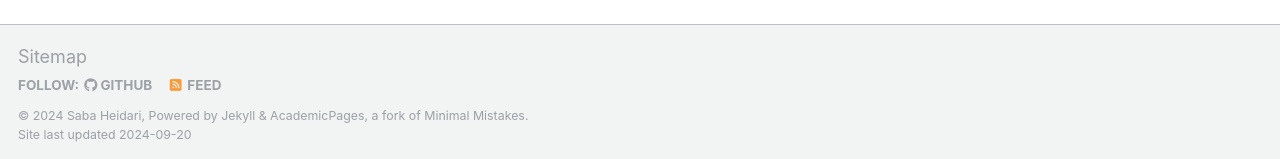
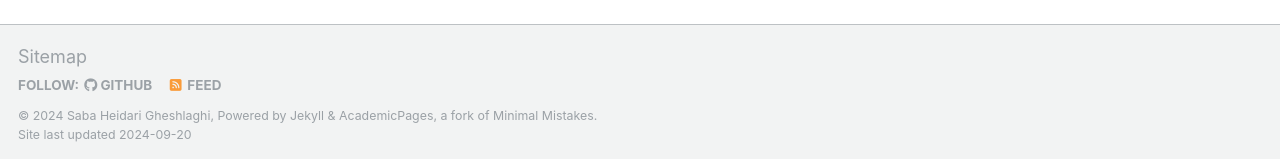
Before and after one commit to Saba-Heidari/Saba-Heidari.github.io, a Jekyll site: the page built from _pages/about.md, in a window 1280 px wide and 900 px high, scrolled down 2643 px. Shown: the part 738-897 px from the top of the window. Built offline with Jekyll 4.4.1, drawn with Linux system fonts in a browser that asks for light colours; some web fonts are replaced.

Commit message:
Update _config.yml

```diff
--- a/_config.yml
+++ b/_config.yml
@@ -10,7 +10,7 @@
 locale                   : "en-US"
 title                    : "Saba Heidari"
 title_separator          : "-"
-name                     : &name "Saba Heidari"
+name                     : &name "Saba Heidari Gheshlaghi"
 description              : &description "PhD Candidate in Computer Science"
 url                      : https://saba-heidari.github.io/ # the base hostname & protocol for your site e.g. "https://mmistakes.github.io"
 baseurl                  : "" # the subpath of your site, e.g. "/blog"
```
